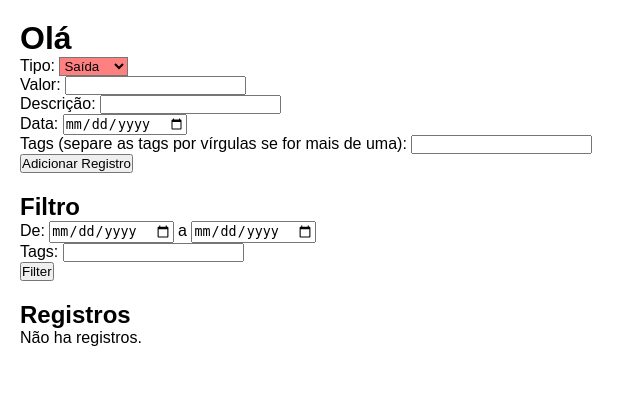
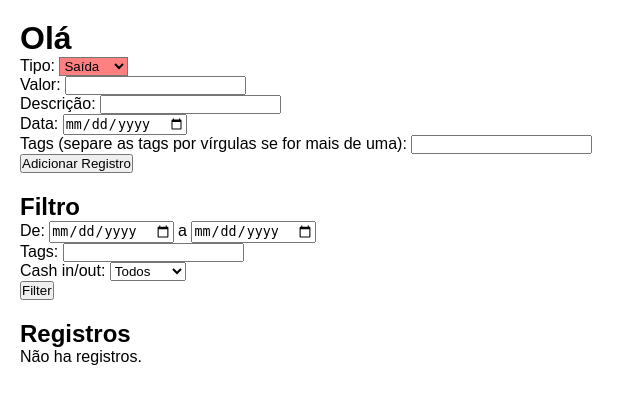
Before and after one commit to filiperochalopes/dolar-tag, a Flask app: template app/templates/index.html.j2 in a window 1280 px wide. Shown: the part 38-442 px from the top of the page, without its empty margins (0-640 px from the left). Run offline with Flask 3, Linux system fonts and the light colour scheme; the template is opened without the code that fills it, so the values that code supplies are empty.

Commit message:
feat: filter cash in or out on index

```diff
--- a/app/routes.py
+++ b/app/routes.py
@@ -34,6 +34,7 @@ def index():
     date_start = request.args.get("date_start")
     date_end = request.args.get("date_end")
     tags = request.args.get("tags")
+    cash_in_out = request.args.get("cash_in_out")
 
     records = db.session.query(Record)
     # filtrando por data e tags caso esteja presente
@@ -44,6 +45,13 @@ def index():
         print("Filtrando por tags...")
         tags = [tag.strip() for tag in tags.split(",")]
         records = records.filter(Record.tags.any(Tag.name.in_(tags)))
+
+    # Filtrando por entradas e saídas
+    if cash_in_out == "entradas":
+        records = records.filter(Record.amount > 0)
+    elif cash_in_out == "saidas":
+        records = records.filter(Record.amount < 0)
+
     records = records.order_by(Record.date.desc()).all()
     # somando todos os valores de registros
     records_sum = sum([record.amount for record in records])
--- a/app/templates/index.html.j2
+++ b/app/templates/index.html.j2
@@ -18,6 +18,12 @@
 <form action="{{ url_for('routes.index') }}" method="get">
     De: <input type="date" name="date_start"> a <input type="date" name="date_end"><br>
     Tags: <input type="text" name="tags"><br>
+    Cash in/out:
+    <select name="cash_in_out">
+        <option value="">Todos</option>
+        <option value="entradas">Entradas</option>
+        <option value="saidas">Saídas</option>
+    </select><br/>
     <input type="submit" value="Filter">
 </form>
 <h2>Registros</h2>
```
